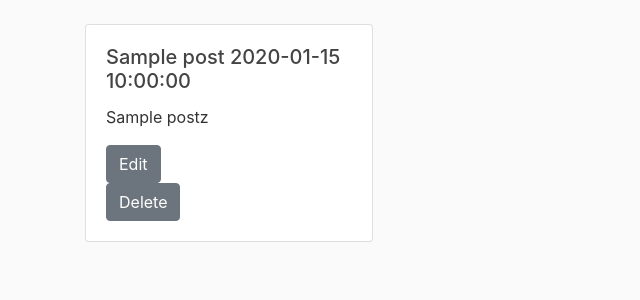
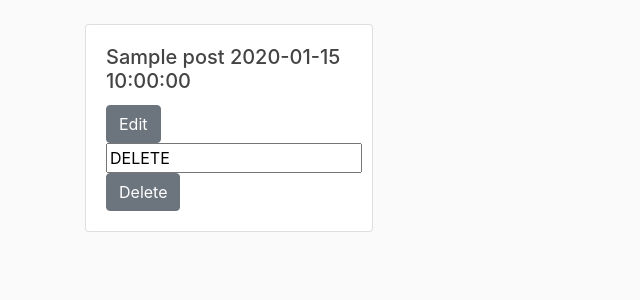
Before and after one commit to KabsaA/finalProj, a Flask app: template templates/post_show.html in a window 1280 px wide. Shown: the part 56-356 px from the top of the page, without its empty margins (0-640 px from the left). Run offline with Flask 2, Linux system fonts and the light colour scheme; the template is opened without the code that fills it: most values are stand-ins (such as "Sample title", 1, 10 or a date in 2020); some libraries are stand-ins or nearby versions.

Commit message:
adding updates

```diff
--- a/templates/about.html
+++ b/templates/about.html
@@ -10,11 +10,9 @@
     <h3>Name</h3>
     <input type='text' name='name'>
 
-    <h3>Date</h3>
+    <h3>Post</h3>
     <input type='text' name='date'>
 
-    <h3>Post</h3>
-    <input type='text' name='postz'>
 
     <input type='submit' value='Submit'>
 </form>
--- a/templates/home.html
+++ b/templates/home.html
@@ -8,7 +8,6 @@
               <a class="mr-2" href="#">{{ post.name }}</a>
               <small class="text-muted">{{ post.date }}</small>
             </div>
-            <p class="article-content">{{ post.postz }}</p>
           </div>
         </article>
     {% endfor %}
--- a/templates/post_show.html
+++ b/templates/post_show.html
@@ -6,10 +6,9 @@
 <div class="card" style="width: 18rem;">
     <div class="card-body">
         <h5 class="card-title">{{ post.name }} {{ post.date }} </h5>
-        <p class="card-text"> {{ post.postz }}</p>
         <a href='/post/{{post._id}}/edit' class="btn btn-secondary">Edit</a>
         <form method='POST' action='/post/{{ post._id }}/delete'>
-            <input type='hidden' name='_method' value='DELETE'>
+            <input name='_method' value='DELETE'>
             <button class='btn btn-secondary' type='submit'>Delete</button>
         </form>
     </div>
```
